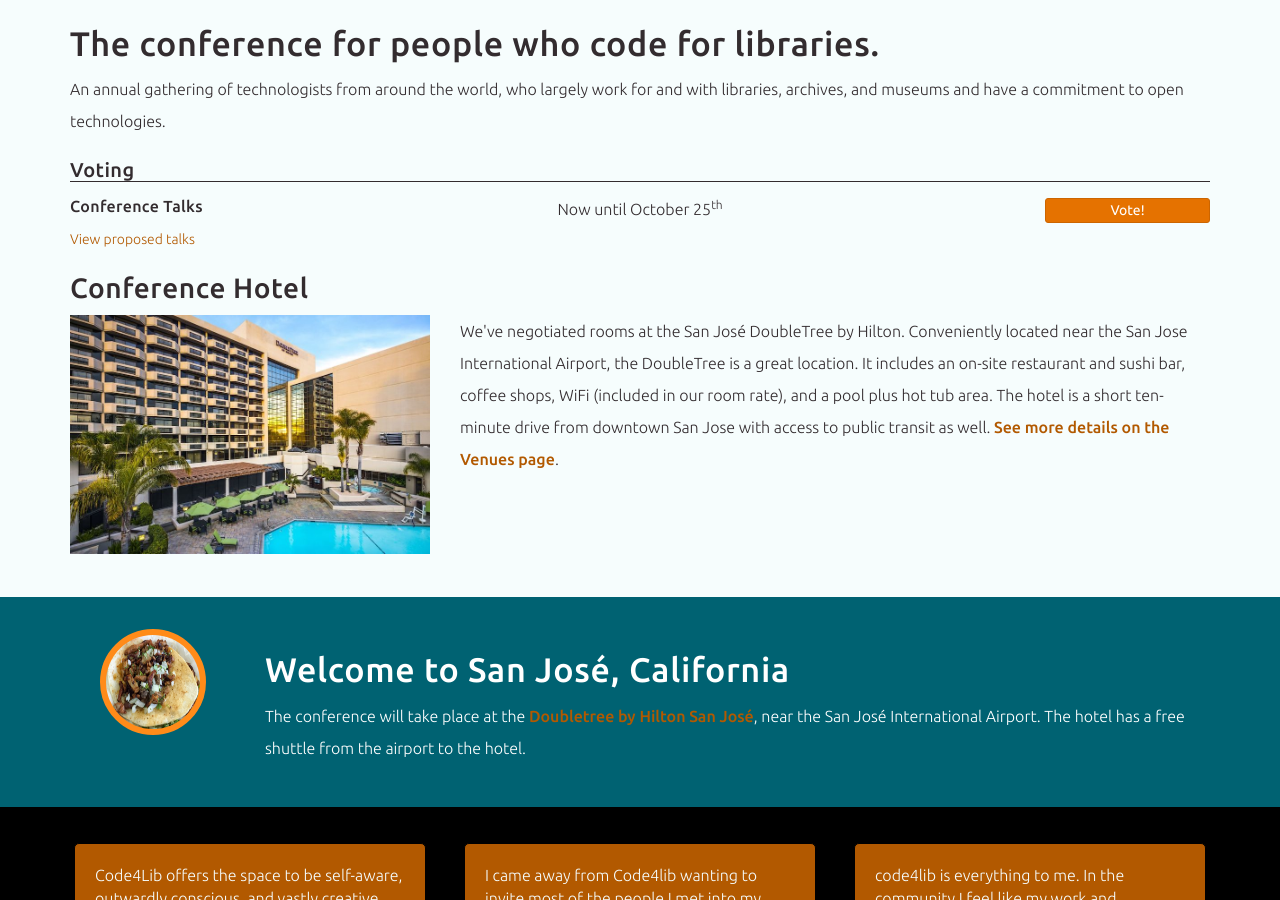
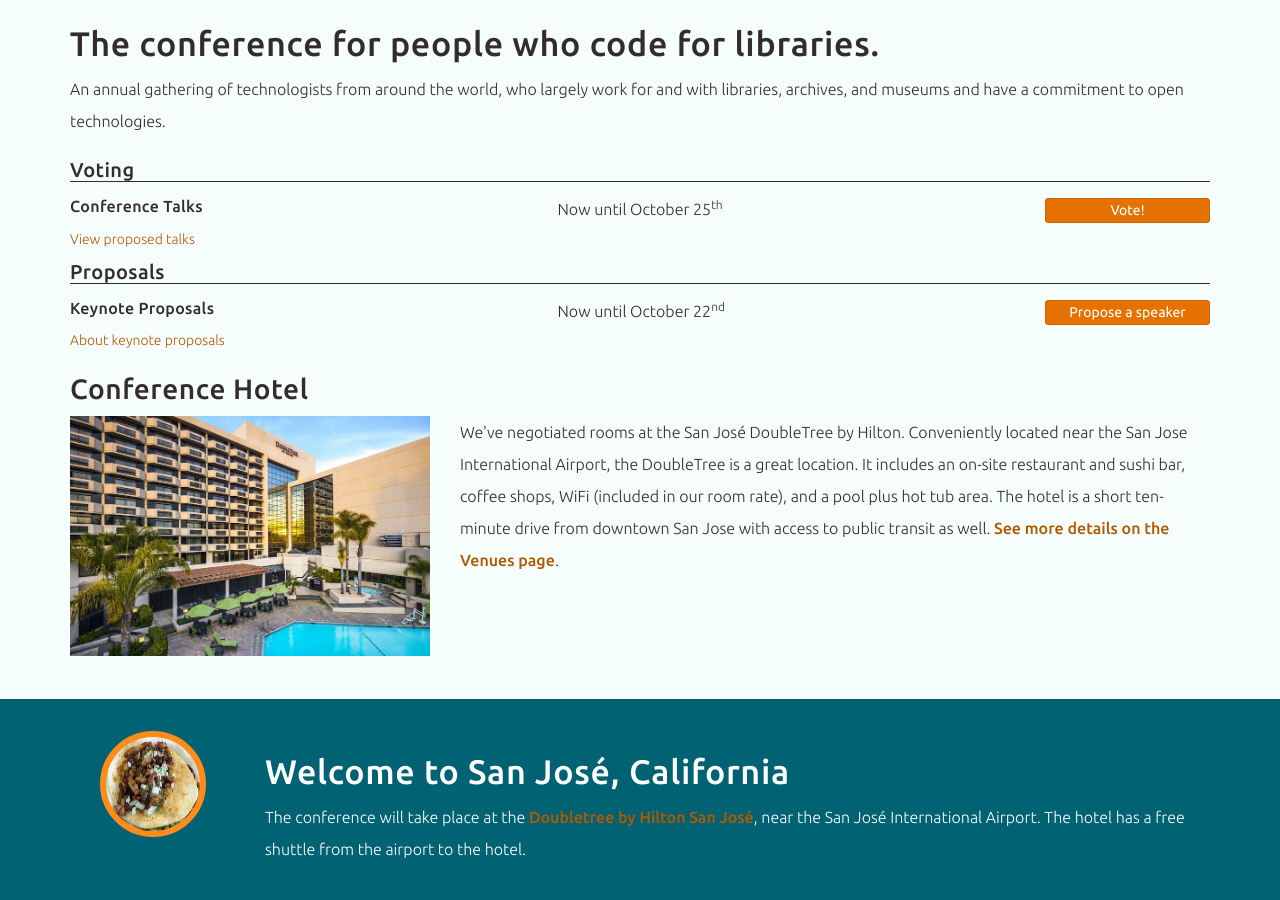
Before and after one commit to code4lib/2019.code4lib.org, a Jekyll site: the page built from index.html, in a window 1280 px wide and 900 px high, scrolled down 560 px. Built offline with Jekyll 4.4.1, drawn with Linux system fonts in a browser that asks for light colours; some web fonts are replaced; some of the changed lines change nothing that is shown.

Commit message:
fix disappeared keynote proposals

```diff
--- a/_includes/homepage/pre_conference.html
+++ b/_includes/homepage/pre_conference.html
@@ -94,7 +94,7 @@
     {% endif %}
 
     <!-- Proposals -->
-    {% if site.data.conf.talk-proposals.show or site.data.conf.panel-porposals.show or site.data.conf.workshop-proposals.show or site.data.conf.shirt-proposals.show or site.data.conf.host-proposals.show %}
+    {% if site.data.conf.talk-proposals.show or site.data.conf.panel-porposals.show or site.data.conf.workshop-proposals.show or site.data.conf.shirt-proposals.show or site.data.conf.host-proposals.show or site.data.conf.keynote-proposals.show %}
     <div class="row">
         <div class="col-xs-12">
             <h4 class="expo">Proposals</h4>
```
